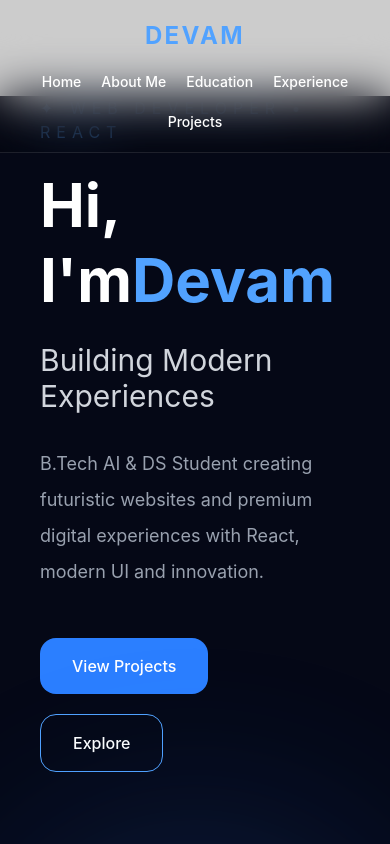
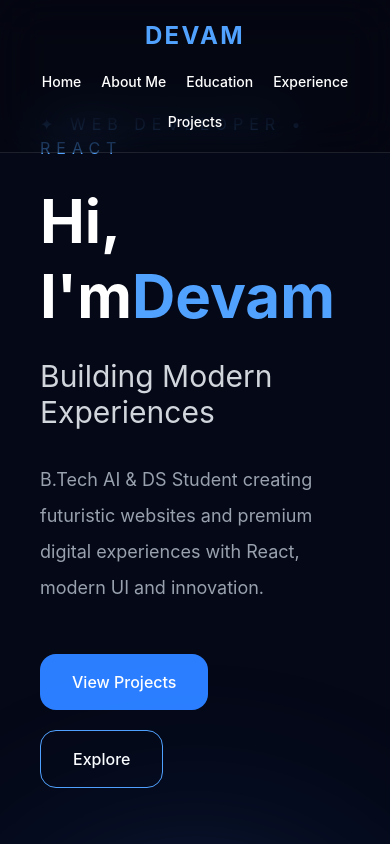
Before and after one commit to Devam9-9-2006/About-me-, a React app: page / in a window 390 px wide. Shown: the top 844 px of the page. Built offline with nearby package versions, Linux system fonts and the light colour scheme; the HTML template or start-up script is replaced by a standard one.

Commit message:
update project

```diff
--- a/src/App.jsx
+++ b/src/App.jsx
@@ -2,8 +2,7 @@ import {
 BrowserRouter,
 Routes,
 Route
-}
-from 'react-router-dom'
+} from 'react-router-dom'
 
 import Navbar from './components/Navbar'
 
@@ -11,7 +10,7 @@ import Home from './components/Home'
 import About from './components/About'
 import Education from './components/Education'
 import Experience from './components/Experience'
-import Projects from './components/Projects'
+import Project from './components/Project'
 
 function App() {
 
@@ -19,11 +18,31 @@ return (
 
 <BrowserRouter>
 
-<div className="overflow-x-hidden">
+<div
+className="
+
+min-h-screen
+
+overflow-x-hidden
+
+bg-[#050816]
+
+"
+
+>
 
 <Navbar />
 
-<div className="pt-24">
+<div
+className="
+
+pt-28
+
+md:pt-24
+
+"
+
+>
 
 <Routes>
 
@@ -49,7 +68,7 @@ element={<Experience />}
 
 <Route
 path="/projects"
-element={<Projects />}
+element={<Project />}
 />
 
 </Routes>
```
